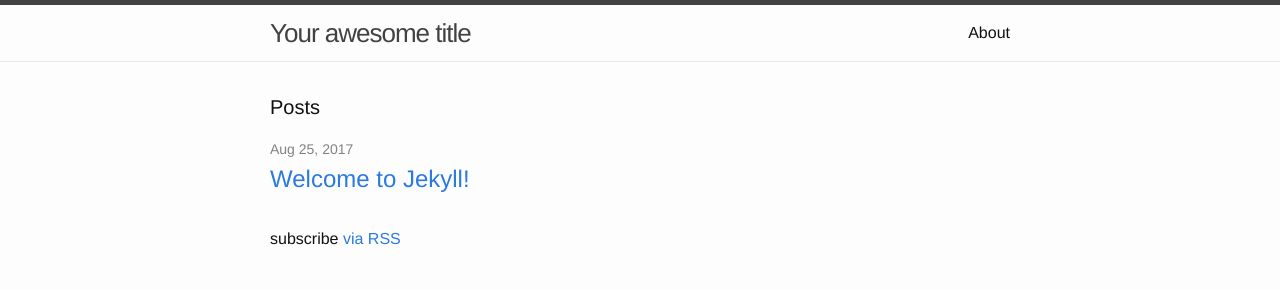
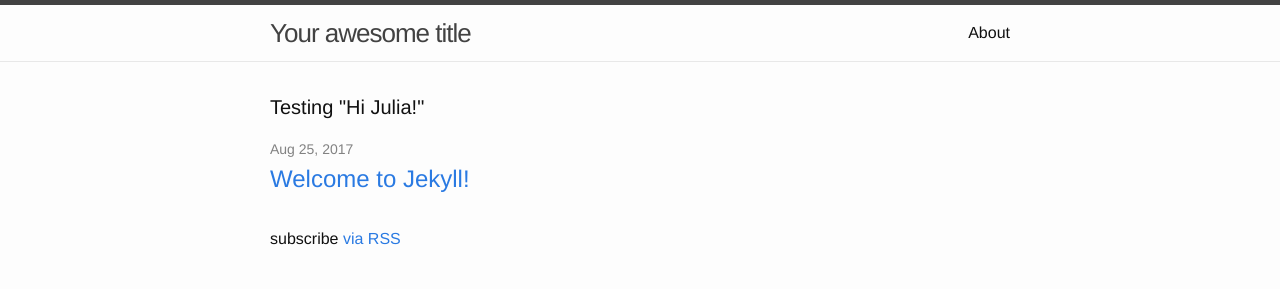
Before and after one commit to rclake17/first-website, a Jekyll site: the page built from index.html, in a window 1280 px wide. Shown: the top 289 px of the page. Built offline with Jekyll 4.4.1, drawn with Linux system fonts in a browser that asks for light colours.

Commit message:
First change to my website

```diff
--- a/index.html
+++ b/index.html
@@ -4,7 +4,7 @@
 
 <div class="home">
 
-  <h1 class="page-heading">Posts</h1>
+  <h1 class="page-heading">Testing "Hi Julia!"</h1>
 
   <ul class="post-list">
     {% for post in site.posts %}
```
